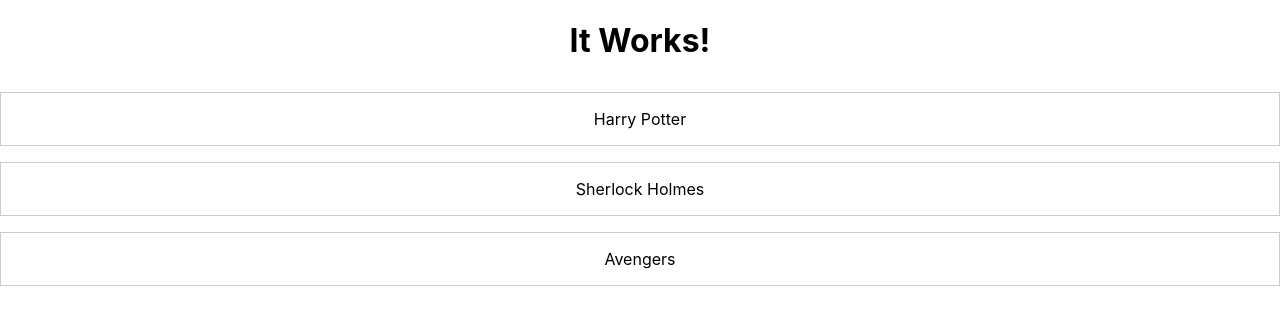
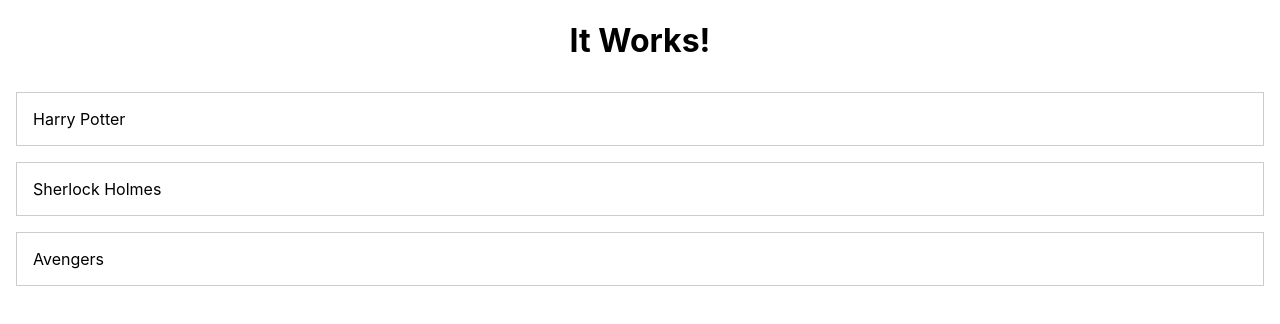
Before and after one commit to diazbumma/react-learn, a React (Create React App) app: page / in a window 1280 px wide. Shown: the top 324 px of the page. Built offline with nearby package versions, Linux system fonts and the light colour scheme.

Commit message:
Add ItemList component

```diff
--- a/src/App.css
+++ b/src/App.css
@@ -1,15 +1,3 @@
-.items {
+.content h1 {
   text-align: center;
 }
-
-.item-list {
-  list-style: none;
-  margin: 2rem 0;
-  padding: 0;
-}
-
-.item-list li {
-  margin: 1rem 0;
-  border: 1px solid #ccc;
-  padding: 1rem;
-}
--- a/src/App.js
+++ b/src/App.js
@@ -1,15 +1,12 @@
 import logo from './logo.svg';
 import './App.css';
+import ItemList from './components/ItemList';
 
 const App = () => {
   return (
-    <div className="items">
+    <div className="content">
       <h1>It Works!</h1>
-      <ul className="item-list">
-        <li>Harry Potter</li>
-        <li>Sherlock Holmes</li>
-        <li>Avengers</li>
-      </ul>
+      <ItemList />
     </div>
   );
 }
--- /dev/null
+++ b/src/components/ItemList.css
@@ -0,0 +1,11 @@
+.item-list {
+    list-style: none;
+    margin: 2rem 0;
+    padding: 0;
+}
+
+.item-list li {
+    margin: 1rem;
+    border: 1px solid #ccc;
+    padding: 1rem;
+}
--- /dev/null
+++ b/src/components/ItemList.js
@@ -0,0 +1,13 @@
+import './ItemList.css'
+
+const ItemList = () => {
+    return (
+        <ul className="item-list">
+            <li>Harry Potter</li>
+            <li>Sherlock Holmes</li>
+            <li>Avengers</li>
+        </ul>
+    );
+}
+
+export default ItemList;
```
